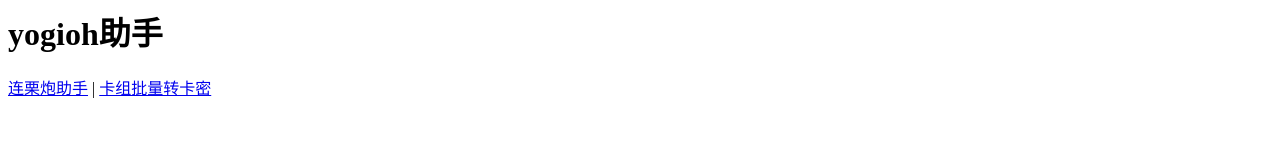
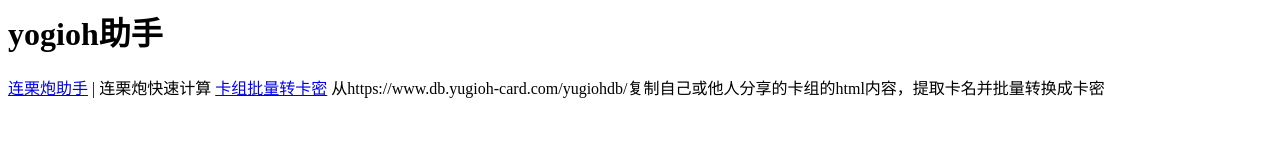
Before and after one commit to oashua/yogioh_tools, a plain HTML site: page index.html in a window 1280 px wide. Drawn offline with Linux system fonts and the light colour scheme.

Commit message:
update index

```diff
--- a/index.html
+++ b/index.html
@@ -1,5 +1,7 @@
 <h1>yogioh助手</h1>
 <div style="margin-bottom:16px;">
     <a href="https://oashua.github.io/yogioh_tools/helper.html" target="_blank">连栗炮助手</a> |
+    连栗炮快速计算
     <a href="https://oashua.github.io/yogioh_tools/cardname2ydk.html" target="_blank">卡组批量转卡密</a>
+    从https://www.db.yugioh-card.com/yugiohdb/复制自己或他人分享的卡组的html内容，提取卡名并批量转换成卡密
 </div>
```
